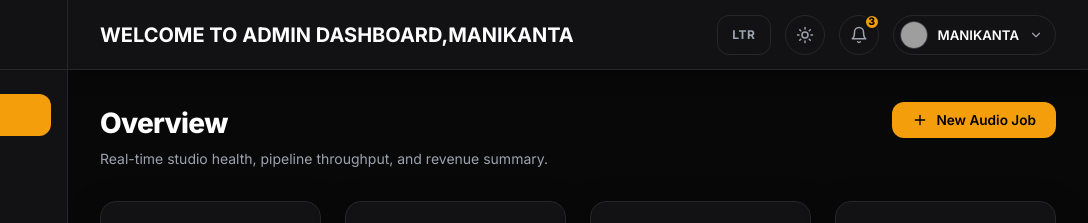
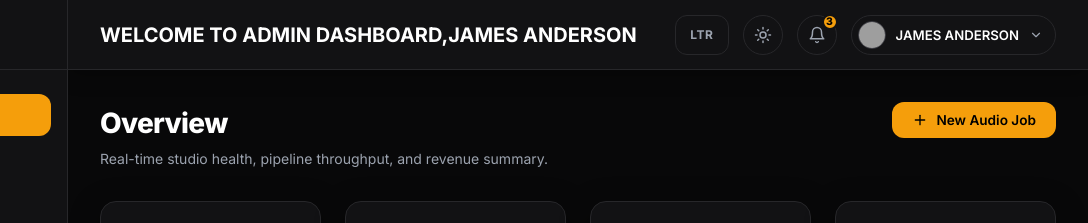
Before and after one commit to jadamanikanta/voiceover-audio-productionstudio, a website: page dashboard.html in a window 1280 px wide. Shown: the top 223 px of the page, 192-1280 px from the left. Drawn offline with nearby package versions, Linux system fonts and the light colour scheme; grey boxes are pictures that could not be loaded.

Commit message:
first chnage

```diff
--- a/dashboard.html
+++ b/dashboard.html
@@ -21,7 +21,7 @@
         <header class="dashboard-header" id="dashboard-header">
             <h1 onclick="goHome()" class="text-[14px] font-bold cursor-pointer mb-6 flex items-center gap-2">
 
-                  WELCOME TO ADMIN DASHBOARD,MANIKANTA
+                  WELCOME TO ADMIN DASHBOARD,JAMES ANDERSON
             </h1>
 
             <button class="mobile-menu-toggle" id="mobile-menu-toggle" aria-label="Toggle Navigation Menu">
@@ -68,14 +68,14 @@
                 <div class="header-dropdown-wrapper profile-wrapper">
                     <button class="profile-trigger-btn" id="profile-btn" title="Admin Profile">
                         <img src="https://images.unsplash.com/photo-1534528741775-53994a69daeb?w=80&auto=format&fit=crop&q=80" alt="Admin Avatar" class="profile-avatar" id="avatar-img">
-                        <span class="profile-name-span">MANIKANTA</span>
+                        <span class="profile-name-span">JAMES ANDERSON</span>
                         <svg xmlns="http://www.w3.org/2000/svg" viewBox="0 0 24 24" fill="none" stroke="currentColor" stroke-width="2" stroke-linecap="round" stroke-linejoin="round" class="chevron-icon">
                             <path d="m6 9 6 6 6-6"/>
                         </svg>
                     </button>
                     <div class="dropdown-panel profile-dropdown" id="profile-dropdown">
                         <div class="profile-dropdown-info">
-                            <span class="info-name">MANIKANTA</span>
+                            <span class="info-name">JAMES ANDERSON</span>
                             <span class="info-role">Chief Audio Engineer</span>
                         </div>
                         <ul class="dropdown-list">
```
